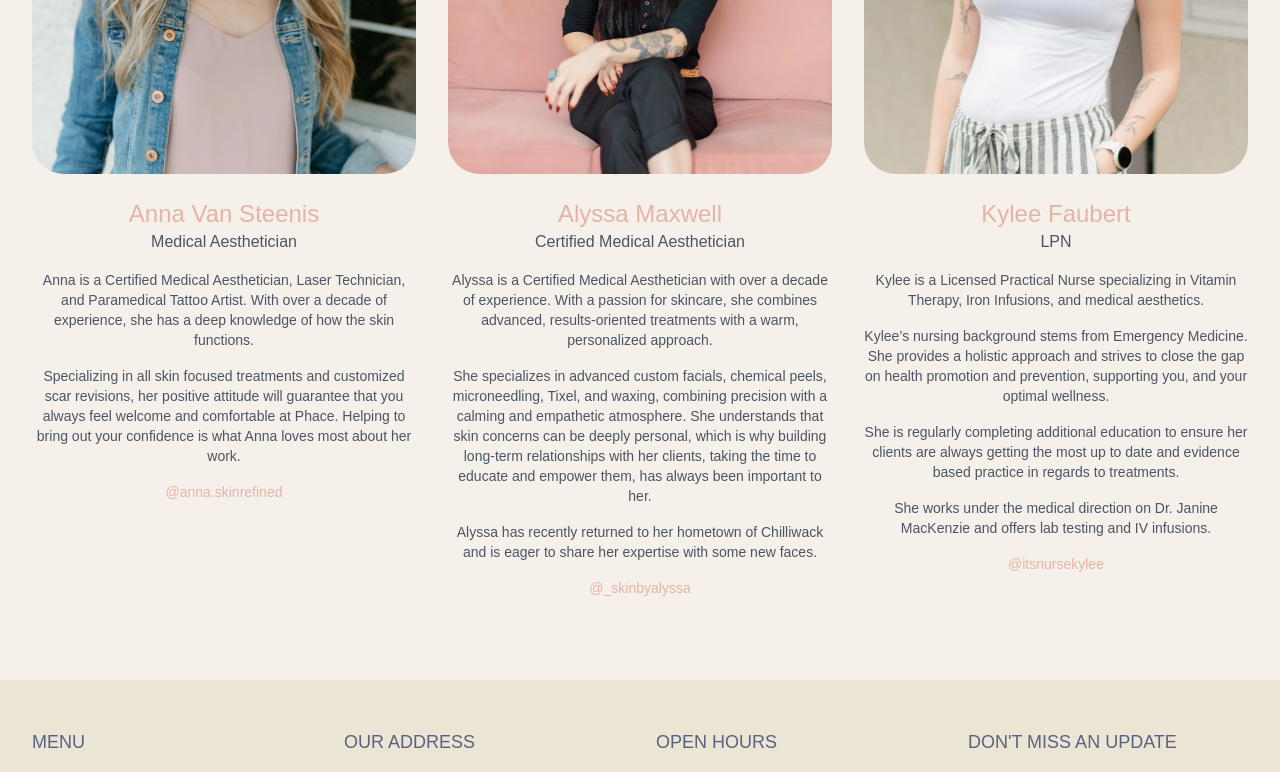
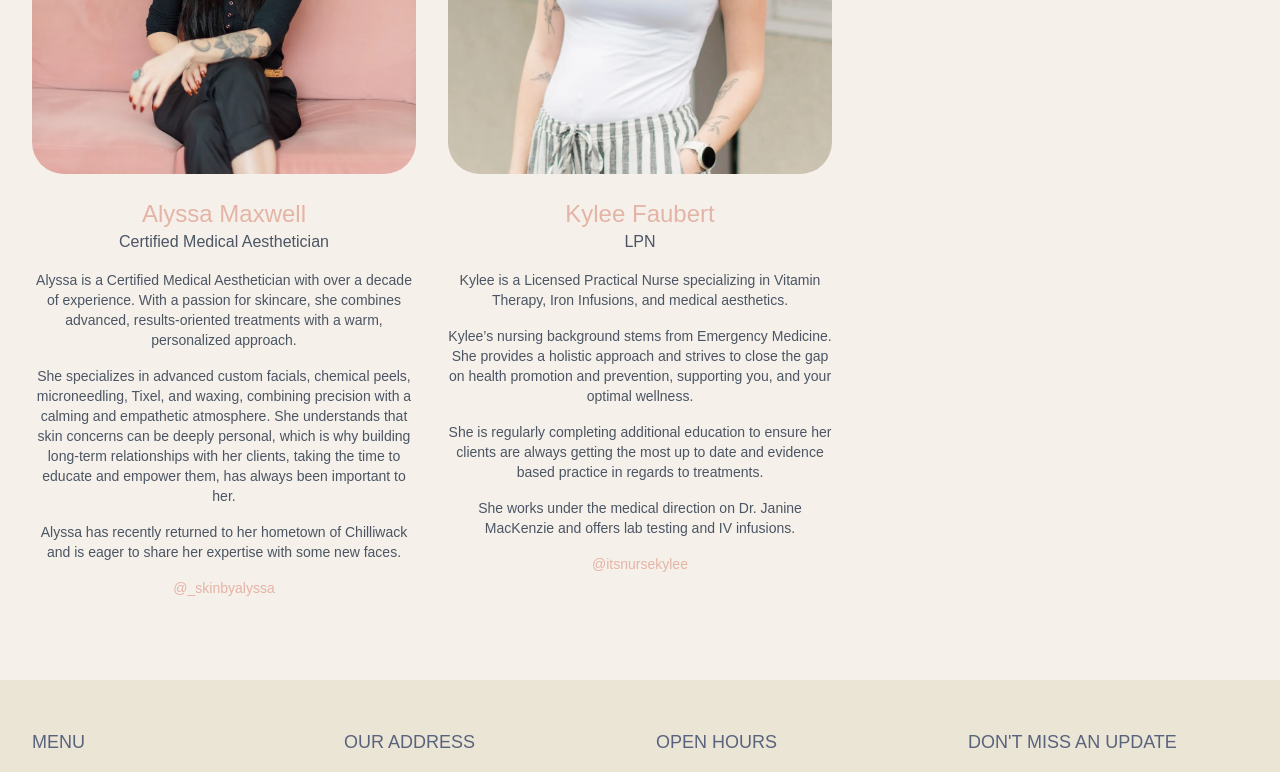
Before and after one commit to masonym/phace-website, a Next.js app: page /about in a window 1280 px wide. Shown: the part 2801-3573 px from the top of the page. Built offline with nearby package versions, Linux system fonts and the light colour scheme.

Commit message:
rm team member

```diff
--- a/src/components/about/MeetOurTeam.tsx
+++ b/src/components/about/MeetOurTeam.tsx
@@ -1,72 +1,72 @@
-import Image from 'next/image'
-import Link from 'next/link'
+import Image from "next/image";
+import Link from "next/link";
 
 const team = [
   {
-    name: 'Dawn Reynolds',
-    title: 'Founder & Medical Aesthetician',
-    image: '/images/team/dawn.webp',
-    instagram: '@phace.ca',
+    name: "Dawn Reynolds",
+    title: "Founder & Medical Aesthetician",
+    image: "/images/team/dawn.webp",
+    instagram: "@phace.ca",
     bio: [
-      'Dawn Reynolds stands as the founder and sole proprietor of Phace Medical Aesthetics & Skincare, boasting nearly two decades of experience in the medical, health, and wellness sectors.',
-      'As a Certified Medical Aesthetician, Dawn holds many esteemed certifications including in Paramedical Skin Revision, Acne, and Oncology Aesthetics.',
-      'Her approach is characterized by an integrative, results-focused strategy towards skincare, complemented by a steadfast commitment to building trust, maintaining ethical standards, and upholding professionalism.',
-      'By prioritizing enduring client relationships, continuous education, current certifications, and innovative techniques, Dawn is dedicated to helping her clients achieve and maintain their healthiest skin.'
-    ]
+      "Dawn Reynolds stands as the founder and sole proprietor of Phace Medical Aesthetics & Skincare, boasting nearly two decades of experience in the medical, health, and wellness sectors.",
+      "As a Certified Medical Aesthetician, Dawn holds many esteemed certifications including in Paramedical Skin Revision, Acne, and Oncology Aesthetics.",
+      "Her approach is characterized by an integrative, results-focused strategy towards skincare, complemented by a steadfast commitment to building trust, maintaining ethical standards, and upholding professionalism.",
+      "By prioritizing enduring client relationships, continuous education, current certifications, and innovative techniques, Dawn is dedicated to helping her clients achieve and maintain their healthiest skin.",
+    ],
   },
   {
-    name: 'Dr. Janine MacKenzie',
-    title: 'Naturopathic Doctor',
-    image: '/images/team/janine.webp',
+    name: "Dr. Janine MacKenzie",
+    title: "Naturopathic Doctor",
+    image: "/images/team/janine.webp",
     bio: [
-      'Dr. Janine MacKenzie is a dedicated Naturopathic Doctor with a passion for blending art and science in medical aesthetics.',
-      'With a background in Biology, Psychology, and Neuroscience, she found her calling in Naturopathic Medicine. Dr. MacKenzie specializes in helping women enhance their natural beauty through subtle changes and preventive care.',
-      'Her expertise in neuromodulators like Botox and dermal fillers, combined with her artistic sensibilities, ensures natural and harmonious results that boost her patients\' confidence and well-being.'
-    ]
+      "Dr. Janine MacKenzie is a dedicated Naturopathic Doctor with a passion for blending art and science in medical aesthetics.",
+      "With a background in Biology, Psychology, and Neuroscience, she found her calling in Naturopathic Medicine. Dr. MacKenzie specializes in helping women enhance their natural beauty through subtle changes and preventive care.",
+      "Her expertise in neuromodulators like Botox and dermal fillers, combined with her artistic sensibilities, ensures natural and harmonious results that boost her patients' confidence and well-being.",
+    ],
   },
   {
-    name: 'Paz Sasyniuk',
-    title: 'Certified Nail Technician',
-    image: '/images/team/paz.webp',
-    instagram: '@yarrownaillounge',
+    name: "Paz Sasyniuk",
+    title: "Certified Nail Technician",
+    image: "/images/team/paz.webp",
+    instagram: "@yarrownaillounge",
     bio: [
-      'Paz, over 9 years as Certified Nail Technician, finds joy in building personal connections through her profession. Her passion lies in uplifting women by offering pampering services and providing support and encouragement to empower others.'
-    ]
+      "Paz, over 9 years as Certified Nail Technician, finds joy in building personal connections through her profession. Her passion lies in uplifting women by offering pampering services and providing support and encouragement to empower others.",
+    ],
+  },
+  // {
+  //   name: 'Anna Van Steenis',
+  //   title: 'Medical Aesthetician',
+  //   image: '/images/team/anna.webp',
+  //   instagram: '@anna.skinrefined',
+  //   bio: [
+  //     'Anna is a Certified Medical Aesthetician, Laser Technician, and Paramedical Tattoo Artist. With over a decade of experience, she has a deep knowledge of how the skin functions.',
+  //     'Specializing in all skin focused treatments and customized scar revisions, her positive attitude will guarantee that you always feel welcome and comfortable at Phace. Helping to bring out your confidence is what Anna loves most about her work.'
+  //   ]
+  // },
+  {
+    name: "Alyssa Maxwell",
+    title: "Certified Medical Aesthetician",
+    image: "/images/team/alyssa.webp",
+    instagram: "@_skinbyalyssa",
+    bio: [
+      "Alyssa is a Certified Medical Aesthetician with over a decade of experience. With a passion for skincare, she combines advanced, results-oriented treatments with a warm, personalized approach.",
+      "She specializes in advanced custom facials, chemical peels, microneedling, Tixel, and waxing, combining precision with a calming and empathetic atmosphere. She understands that skin concerns can be deeply personal, which is why building long-term relationships with her clients, taking the time to educate and empower them, has always been important to her.",
+      "Alyssa has recently returned to her hometown of Chilliwack and is eager to share her expertise with some new faces.",
+    ],
   },
   {
-    name: 'Anna Van Steenis',
-    title: 'Medical Aesthetician',
-    image: '/images/team/anna.webp',
-    instagram: '@anna.skinrefined',
+    name: "Kylee Faubert",
+    title: "LPN",
+    image: "/images/team/kylee.webp",
+    instagram: "@itsnursekylee",
     bio: [
-      'Anna is a Certified Medical Aesthetician, Laser Technician, and Paramedical Tattoo Artist. With over a decade of experience, she has a deep knowledge of how the skin functions.',
-      'Specializing in all skin focused treatments and customized scar revisions, her positive attitude will guarantee that you always feel welcome and comfortable at Phace. Helping to bring out your confidence is what Anna loves most about her work.'
-    ]
+      "Kylee is a Licensed Practical Nurse specializing in Vitamin Therapy, Iron Infusions, and medical aesthetics. ",
+      "Kylee’s nursing background stems from Emergency Medicine. She provides a holistic approach and strives to close the gap on health promotion and prevention, supporting you, and your optimal wellness. ",
+      "She is regularly completing additional education to ensure her clients are always getting the most up to date and evidence based practice in regards to treatments. ",
+      "She works under the medical direction on Dr. Janine MacKenzie and offers lab testing and IV infusions. ",
+    ],
   },
-  {
-    name: 'Alyssa Maxwell',
-    title: 'Certified Medical Aesthetician',
-    image: '/images/team/alyssa.webp',
-    instagram: '@_skinbyalyssa',
-    bio: [
-      'Alyssa is a Certified Medical Aesthetician with over a decade of experience. With a passion for skincare, she combines advanced, results-oriented treatments with a warm, personalized approach.',
-      'She specializes in advanced custom facials, chemical peels, microneedling, Tixel, and waxing, combining precision with a calming and empathetic atmosphere. She understands that skin concerns can be deeply personal, which is why building long-term relationships with her clients, taking the time to educate and empower them, has always been important to her.',
-      'Alyssa has recently returned to her hometown of Chilliwack and is eager to share her expertise with some new faces.'
-    ]
-  },
-  {
-    name: 'Kylee Faubert',
-    title: 'LPN',
-    image: '/images/team/kylee.webp',
-    instagram: '@itsnursekylee',
-    bio: [
-      'Kylee is a Licensed Practical Nurse specializing in Vitamin Therapy, Iron Infusions, and medical aesthetics. ',
-      'Kylee’s nursing background stems from Emergency Medicine. She provides a holistic approach and strives to close the gap on health promotion and prevention, supporting you, and your optimal wellness. ',
-      'She is regularly completing additional education to ensure her clients are always getting the most up to date and evidence based practice in regards to treatments. ',
-      'She works under the medical direction on Dr. Janine MacKenzie and offers lab testing and IV infusions. '
-    ]
-  }
-]
+];
 
 export function MeetOurTeam() {
   return (
@@ -78,7 +78,10 @@ export function MeetOurTeam() {
         <div className="grid grid-cols-1 sm:grid-cols-2 lg:grid-cols-3 gap-8">
           {team.map((member) => (
             <div key={member.name} className="space-y-6">
-              <div className="relative w-full rounded-[2rem] overflow-hidden bg-[#F8E7E1]" style={{ paddingBottom: '133.33%' }}>
+              <div
+                className="relative w-full rounded-[2rem] overflow-hidden bg-[#F8E7E1]"
+                style={{ paddingBottom: "133.33%" }}
+              >
                 <Image
                   src={member.image}
                   alt={member.name}
@@ -87,7 +90,9 @@ export function MeetOurTeam() {
                 />
               </div>
               <div className="text-center">
-                <h3 className="text-2xl font-light text-[#E4B4A6]">{member.name}</h3>
+                <h3 className="text-2xl font-light text-[#E4B4A6]">
+                  {member.name}
+                </h3>
                 <p className="text-gray-600 mb-4">{member.title}</p>
                 <div className="space-y-4">
                   {member.bio.map((paragraph, index) => (
@@ -98,7 +103,7 @@ export function MeetOurTeam() {
                 </div>
                 {member.instagram && (
                   <Link
-                    href={`https://instagram.com/${member.instagram.replace('@', '')}`}
+                    href={`https://instagram.com/${member.instagram.replace("@", "")}`}
                     target="_blank"
                     rel="noopener noreferrer"
                     className="text-[#E4B4A6] hover:text-[#d19586] transition-colors text-sm inline-block mt-4"
@@ -112,5 +117,5 @@ export function MeetOurTeam() {
         </div>
       </div>
     </section>
-  )
+  );
 }
```
